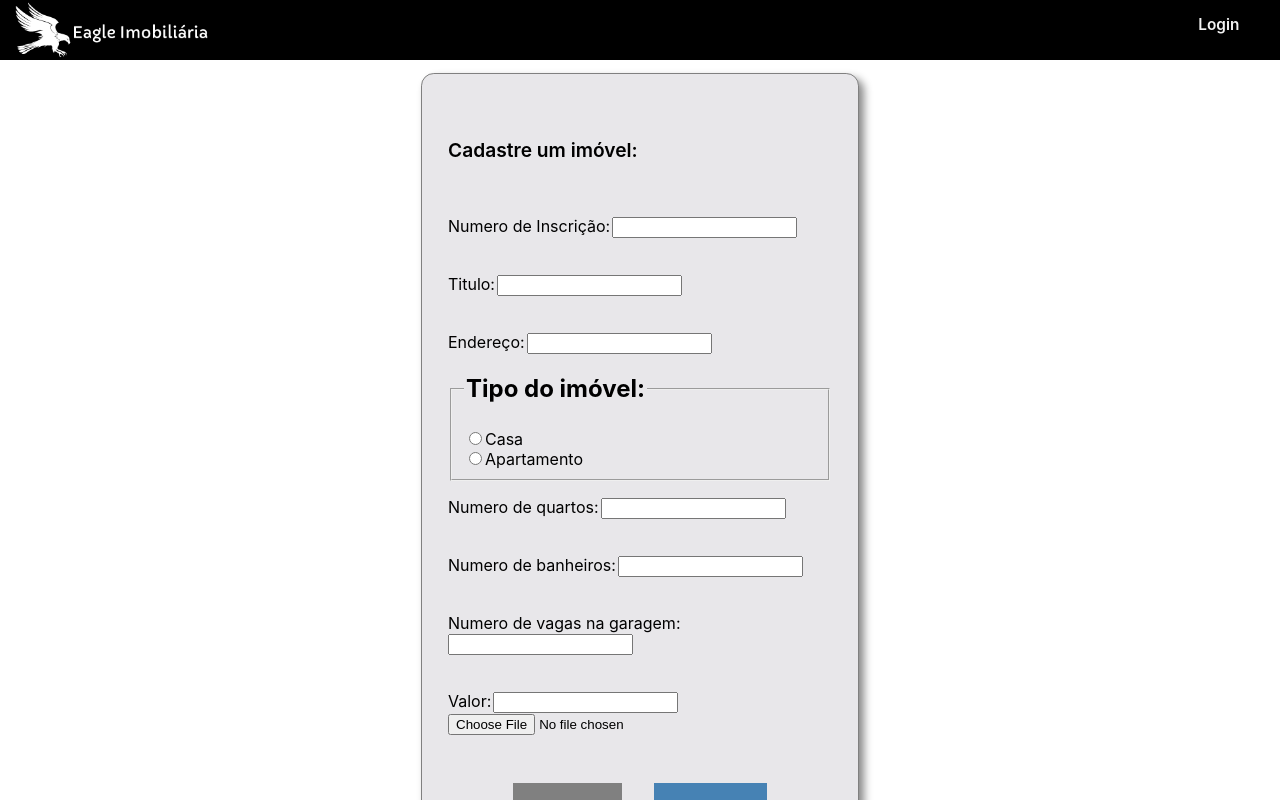
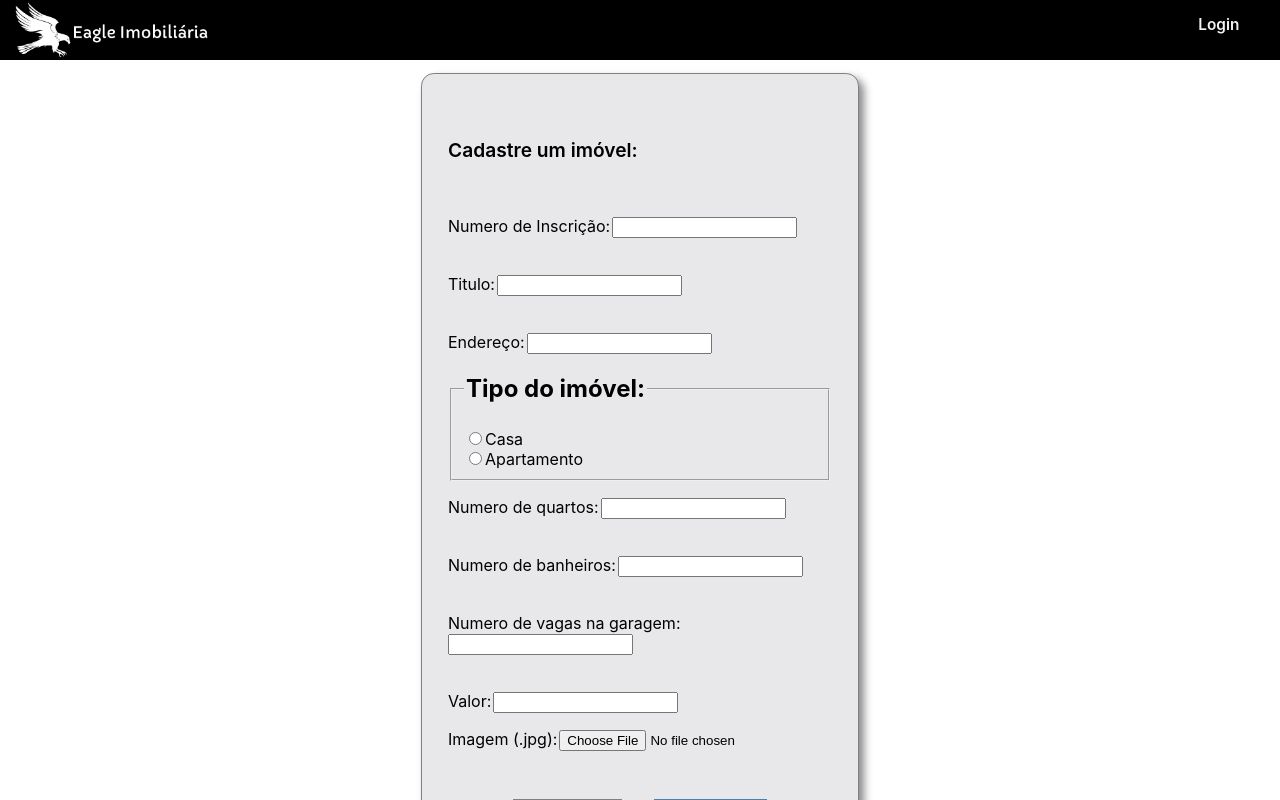
Before and after one commit to gustavomoser/web-property-rental, a React (Create React App) app in the folder frontend/: page /add in a window 1280 px wide. Shown: the top 800 px of the page. Built offline with nearby package versions, Linux system fonts and the light colour scheme; the HTML template or start-up script is replaced by a standard one.

Commit message:
Formato no label

```diff
--- a/frontend/src/pages/property/AddProperty.jsx
+++ b/frontend/src/pages/property/AddProperty.jsx
@@ -157,7 +157,12 @@ export default function AddProperty(props) {
                 <input type="number" name="valor" min="0" onChange={handleInputChange} onKeyPress={isNumberKey} />
               </div>
             </div>
-            <input type="file" name="image" onChange={onImageChange} />
+            <div style={{ marginTop: "1rem" }}>
+              <label htmlFor="valor" style={{ marginRight: "2px" }}>
+                Imagem (.jpg):
+                </label>
+              <input type="file" name="image" onChange={onImageChange} />
+            </div>
             <div className="button-group">
               <button className="goback-button" onClick={handleVoltar}>
                 Voltar
```
